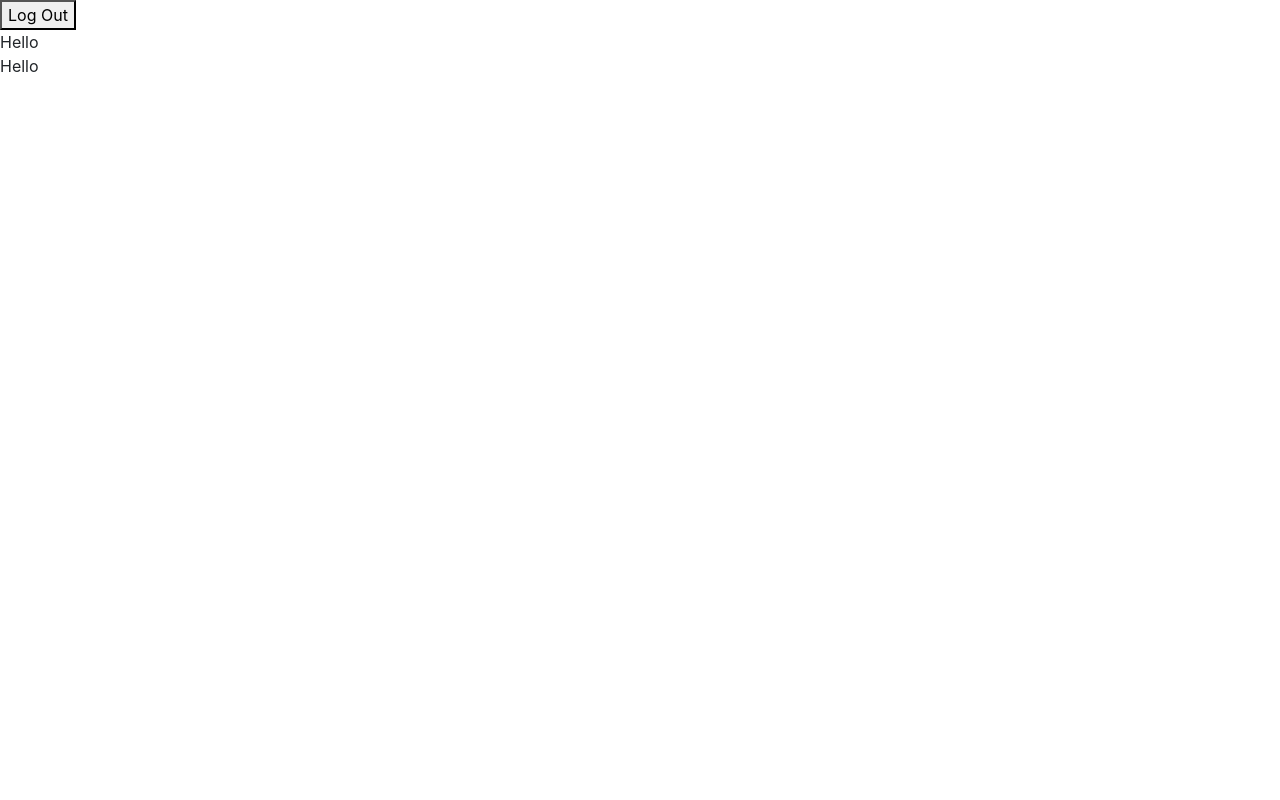
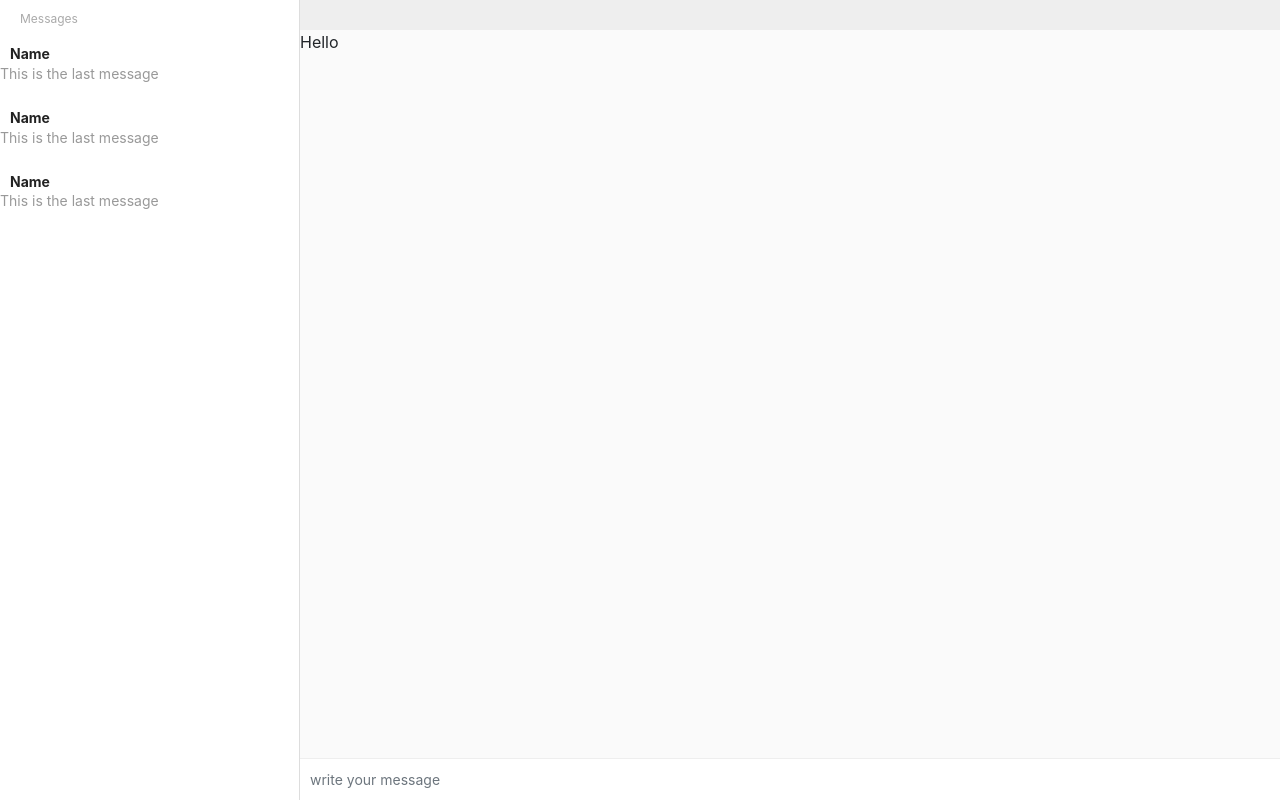
Before and after one commit to ryanxmccarthy/react-chat-app, a React (Create React App) app: page / in a window 1280 px wide. Built offline with nearby package versions, Linux system fonts and the light colour scheme; no server answers.

Commit message:
chat page styled

```diff
--- a/public/index.html
+++ b/public/index.html
@@ -14,6 +14,10 @@
       manifest.json provides metadata used when your web app is installed on a
       user's mobile device or desktop. See https://developers.google.com/web/fundamentals/web-app-manifest/
     -->
+    <link
+      rel="stylesheet"
+      href="https://cdnjs.cloudflare.com/ajax/libs/material-design-iconic-font/2.2.0/css/material-design-iconic-font.min.css"
+    />
     <link rel="manifest" href="%PUBLIC_URL%/manifest.json" />
     <!--
       Notice the use of %PUBLIC_URL% in the tags above.
--- a/src/assets/css/swag.css
+++ b/src/assets/css/swag.css
@@ -1,6 +1,6 @@
-/* .App {
+.App {
   background: #eee;
-} */
+}
 
 .btn {
   padding: 5px 30px !important;
@@ -16,3 +16,73 @@
   border-radius: 10px;
   background: #fff;
 }
+
+.input-view {
+  position: fixed;
+  left: 300px;
+  width: 100%;
+  bottom: 0px;
+}
+
+.input-view .form-control {
+  border: none;
+  border-radius: 0px;
+  border-top: 1px solid #eee;
+  font-size: 14px;
+  padding: 10px;
+  height: auto;
+}
+
+.main-view {
+  position: fixed;
+  left: 300px;
+  background: #fafafa;
+  height: 100vh;
+  width: 100%;
+}
+
+.sidebar {
+  background: #fff;
+  float: left;
+  width: 300px;
+  height: 100vh;
+  border-right: 1px solid #ddd;
+  position: fixed;
+  top: 0px;
+}
+
+ul.thread-list {
+  list-style: none;
+  padding: 0px;
+}
+
+ul.thread-list label {
+  padding-left: 20px;
+  font-size: 12px;
+  color: #aaa;
+  padding-top: 10px;
+}
+
+ul.thread-list li a {
+  text-decoration: none;
+  color: #222;
+}
+
+ul.thread-list li a h5 {
+  font-size: 14px;
+  padding: 10px;
+  font-weight: 700;
+  padding-bottom: 0px;
+  margin-bottom: 0px;
+}
+
+ul.thread-list li a p {
+  font-size: 14px;
+  color: #999;
+}
+
+ul.thread-list li a .zmdi {
+  float: left;
+  font-size: 48px;
+  padding: 5px 15px;
+}
--- a/src/components/pages/Messenger.js
+++ b/src/components/pages/Messenger.js
@@ -3,6 +3,7 @@ import { connect } from "react-redux";
 import { withRouter, Link } from "react-router-dom";
 import Sidebar from "../partials/Sidebar";
 import ThreadView from "../partials/ThreadView";
+import ChatInput from "../partials/ChatInput";
 
 class Messenger extends Component {
   render() {
@@ -10,6 +11,7 @@ class Messenger extends Component {
       <div className="messenger-container">
         <Sidebar />
         <ThreadView />
+        <ChatInput />
       </div>
     );
   }
--- a/src/components/partials/ChatInput.js
+++ b/src/components/partials/ChatInput.js
@@ -0,0 +1,39 @@
+import React, { Component } from "react";
+import { connect } from "react-redux";
+import { withRouter, Link } from "react-router-dom";
+
+class ChatInput extends Component {
+  constructor(props) {
+    super(props);
+
+    this.state = {
+      content: "",
+    };
+  }
+
+  render() {
+    return (
+      <div className="input-view">
+        <input
+          type="text"
+          placeholder="write your message"
+          className="form-control"
+          value={this.state.content}
+          onChange={(e) => this.setState({ content: e.target.value })}
+        ></input>
+      </div>
+    );
+  }
+}
+
+const mapStateToProps = (state) => ({
+  ...state.auth,
+  ...state.chat,
+});
+
+const mapDispatchToProps = (dispatch) => ({});
+
+export default connect(
+  mapStateToProps,
+  mapDispatchToProps
+)(withRouter(ChatInput));
--- a/src/components/partials/Sidebar.js
+++ b/src/components/partials/Sidebar.js
@@ -4,7 +4,34 @@ import { withRouter, Link } from "react-router-dom";
 
 class Sidebar extends Component {
   render() {
-    return <div className="sidebar">Hello</div>;
+    return (
+      <div className="sidebar">
+        <ul className="thread-list">
+          <label>Messages</label>
+          <li>
+            <Link to="/thread">
+              <i className="zmdi zmdi-account-circle" />
+              <h5>Name</h5>
+              <p>This is the last message</p>
+            </Link>
+          </li>
+          <li>
+            <Link to="/thread">
+              <i className="zmdi zmdi-account-circle" />
+              <h5>Name</h5>
+              <p>This is the last message</p>
+            </Link>
+          </li>
+          <li>
+            <Link to="/thread">
+              <i className="zmdi zmdi-account-circle" />
+              <h5>Name</h5>
+              <p>This is the last message</p>
+            </Link>
+          </li>
+        </ul>
+      </div>
+    );
   }
 }
 
```
